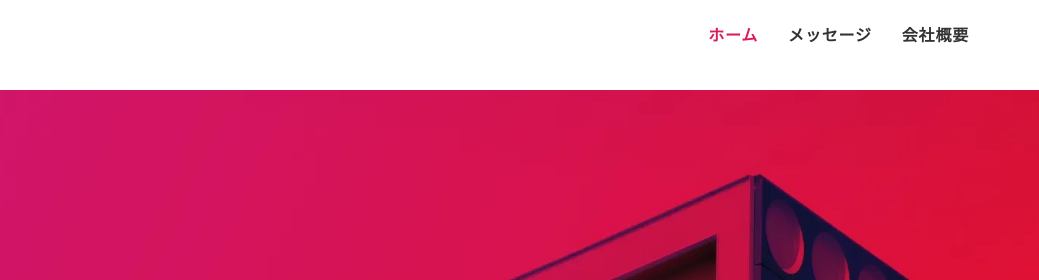
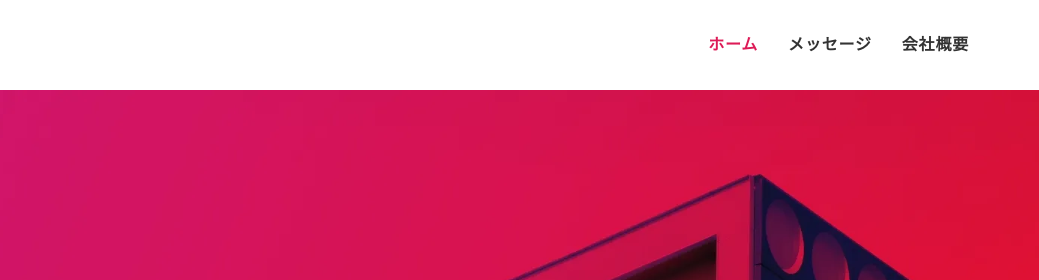
Before and after one commit to koyonkym/start, a plain HTML site: page index.html in a window 1280 px wide. Shown: the top 280 px of the page, 241-1280 px from the left. Drawn offline with nearby package versions, Linux system fonts and the light colour scheme.

Commit message:
modified nav item alignment

```diff
--- a/style.css
+++ b/style.css
@@ -89,6 +89,11 @@ img {
 
 .header__logo {
   line-height: 1;
+}
+
+.header__nav {
+  display: flex;
+  align-items: center;
 }
 
 
```
